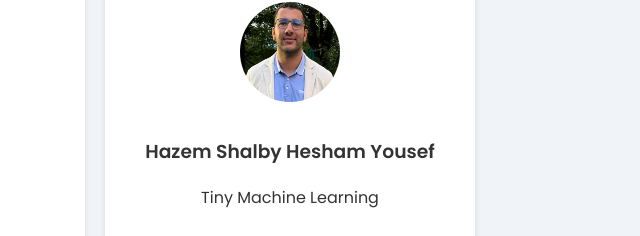
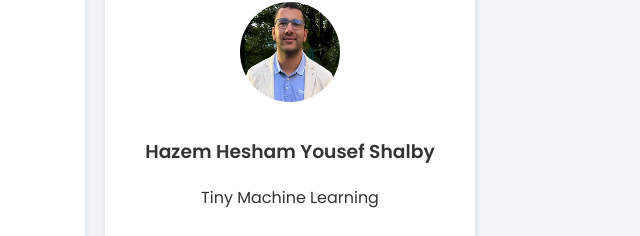
Before and after one commit to AI-Tech-Research-Lab/website, a plain HTML site: page pages/team.html in a window 1280 px wide. Shown: the part 2531-2767 px from the top of the page, 545-1185 px from the left. Drawn offline with Linux system fonts and the light colour scheme.

Commit message:
HAZEM HAI ROTTO

```diff
--- a/pages/team.html
+++ b/pages/team.html
@@ -90,7 +90,7 @@
             </div>
             <div class="card">
                 <img src="../public/team/hazem.png" alt="PhD Student">
-                <h3>Hazem Shalby Hesham Yousef</h3>
+                <h3>Hazem Hesham Yousef Shalby</h3>
                 <p>Tiny Machine Learning</p>
             </div>
         </div>
```
